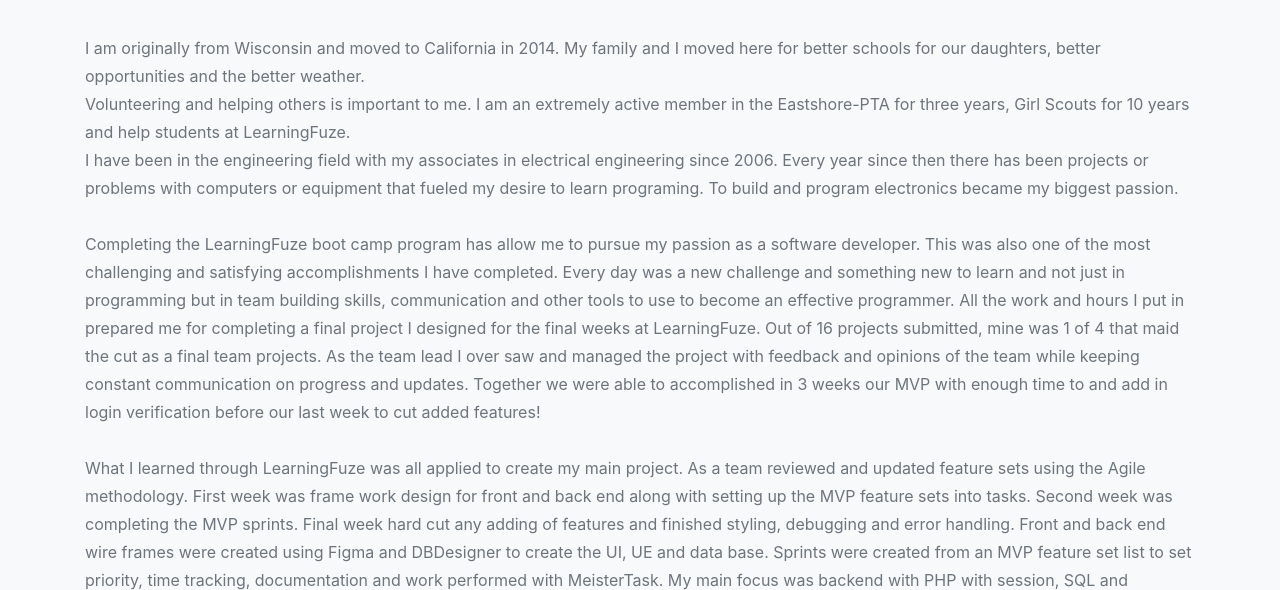
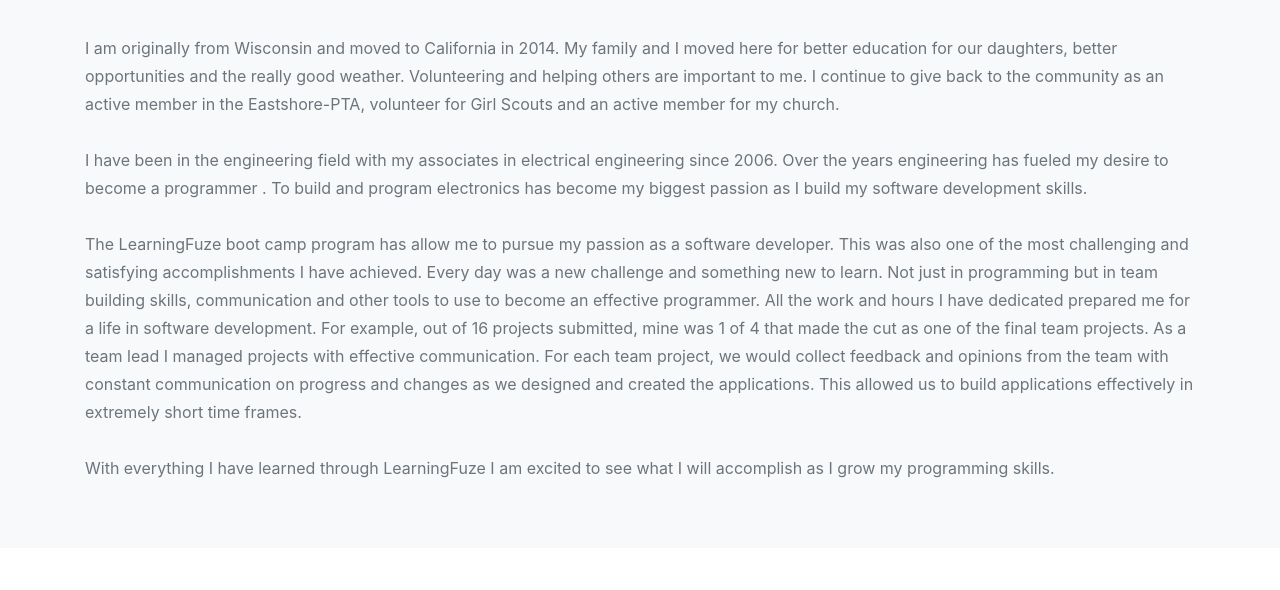
Before and after one commit to staniszmatt/my_portfolio, a website with bundled scripts: page index.html in a window 1280 px wide. Shown: the part 2905-3495 px from the top of the page. Built offline with nearby package versions, Linux system fonts and the light colour scheme; a web font is replaced by a local one.

Commit message:
Updated About me text so not to be so long

```diff
--- a/index.html
+++ b/index.html
@@ -274,40 +274,26 @@
         <div class="row">
           <div class="col-lg-12 mx-auto text-left">
             <p class="large text-muted">
-              I am originally from Wisconsin and moved to California in 2014.
-              My family and I moved here for better schools for our daughters, better opportunities and the better weather.<br>
-              Volunteering and helping others is important to me. I am an extremely active member in the Eastshore-PTA for three years, Girl Scouts for 10 years and help students at LearningFuze.<br>
-              I have been in the engineering field with my associates in electrical engineering since 2006.
-              Every year since then there has been projects or problems with computers or equipment that fueled my desire to learn programing.
-              To build and program electronics became my biggest passion.
-              <br><br>
-              Completing the LearningFuze boot camp program has allow me to pursue my passion as a software developer.
-              This was also one of the most challenging and satisfying accomplishments I have completed.
-              Every day was a new challenge and something new to learn and not just in programming but in team building skills, communication and other tools to use to become an effective programmer.
-              All the work and hours I put in prepared me for completing a final project I designed for the final weeks at LearningFuze.
-              Out of 16 projects submitted, mine was 1 of 4 that maid the cut as a final team projects.
-              As the team lead I over saw and managed the project with feedback and opinions of the team while keeping constant communication on progress and updates.
-              Together we were able to accomplished in 3 weeks our MVP with enough time to and add in login verification before our last week to cut added features!
-              <br><br>
-              What I learned through LearningFuze was all applied to create my main project.
-              As a team reviewed and updated feature sets using the Agile methodology.
-              First week was frame work design for front and back end along with setting up the MVP feature sets into tasks.
-              Second week was completing the MVP sprints. Final week hard cut any adding of features and finished styling, debugging and error handling.
-              Front and back end wire frames were created using Figma and DBDesigner to create the UI, UE and data base.
-              Sprints were created from an MVP feature set list to set priority, time tracking, documentation and work performed with MeisterTask.
-              My main focus was backend with PHP with session, SQL and myPHPAdmin for the final project. It was a hard choice between PHP or Node.js but choose PHP.
-              My goal is to become really good at PHP and then start improving my Node.js skills.
-              I helped my two team members on on the front end when I could.
-              For the front end we chose to use React with Redux, React-forms, Axios and React-Links.
-              The project was a success and appreciate having a team with as much focus, communication and dedication as I have.
-              <br><br>
-              With all that I have learned I now have a fun project I am working on.
-              I can now improve my programing skills by building and programing electronics.
-              I am creating a CAD drawing to 3D print a car shaped container to mount a Raspberry Pi and an Andromeda.
-              There is a motion sensors, distance sensor, a camera, stepper motors, temperature probes, laser sensors, relays and more.
-              The goal, to remotely control and communicate with the devices and sensors with a UI.
-              Sensors will be integrated and programed to aid and control the functionality of the motors and camera.
-              I am excited to see how much I can do with this project.
+                I am originally from Wisconsin and moved to California in 2014.
+                My family and I moved here for better education for our daughters, better opportunities and the really good weather.
+                Volunteering and helping others are important to me.
+                I continue to give back to the community as an active member in the Eastshore-PTA, volunteer for Girl Scouts and an active member for my church.
+                <br><br>
+                I have been in the engineering field with my associates in electrical engineering since 2006.
+                Over the years engineering has fueled my desire to become a programmer .
+                To build and program electronics has become my biggest passion as I build my software development skills.
+                <br><br>
+                The LearningFuze boot camp program has allow me to pursue my passion as a software developer.
+                This was also one of the most challenging and satisfying accomplishments I have achieved.
+                Every day was a new challenge and something new to learn.
+                Not just in programming but in team building skills, communication and other tools to use to become an effective programmer.
+                All the work and hours I have dedicated prepared me for a life in software development.
+                For example, out of 16 projects submitted, mine was 1 of 4 that made the cut as one of the final team projects.
+                As a team lead I managed projects with effective communication.
+                For each team project, we would collect feedback and opinions from the team with constant communication on progress and changes as we designed and created the applications.
+                This allowed us to build applications effectively in extremely short time frames.
+                <br><br>
+                With everything I have learned through LearningFuze I am excited to see what I will accomplish as I grow my programming skills.
             </p>
           </div>
         </div>
```
